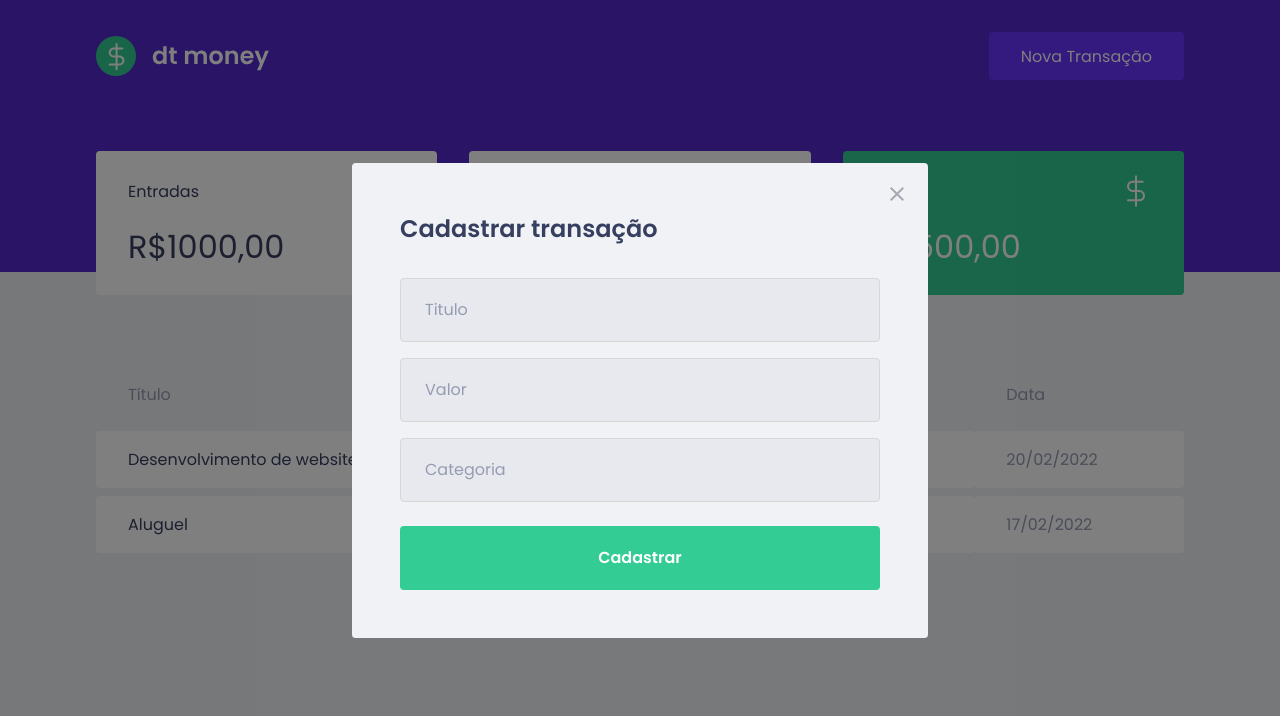
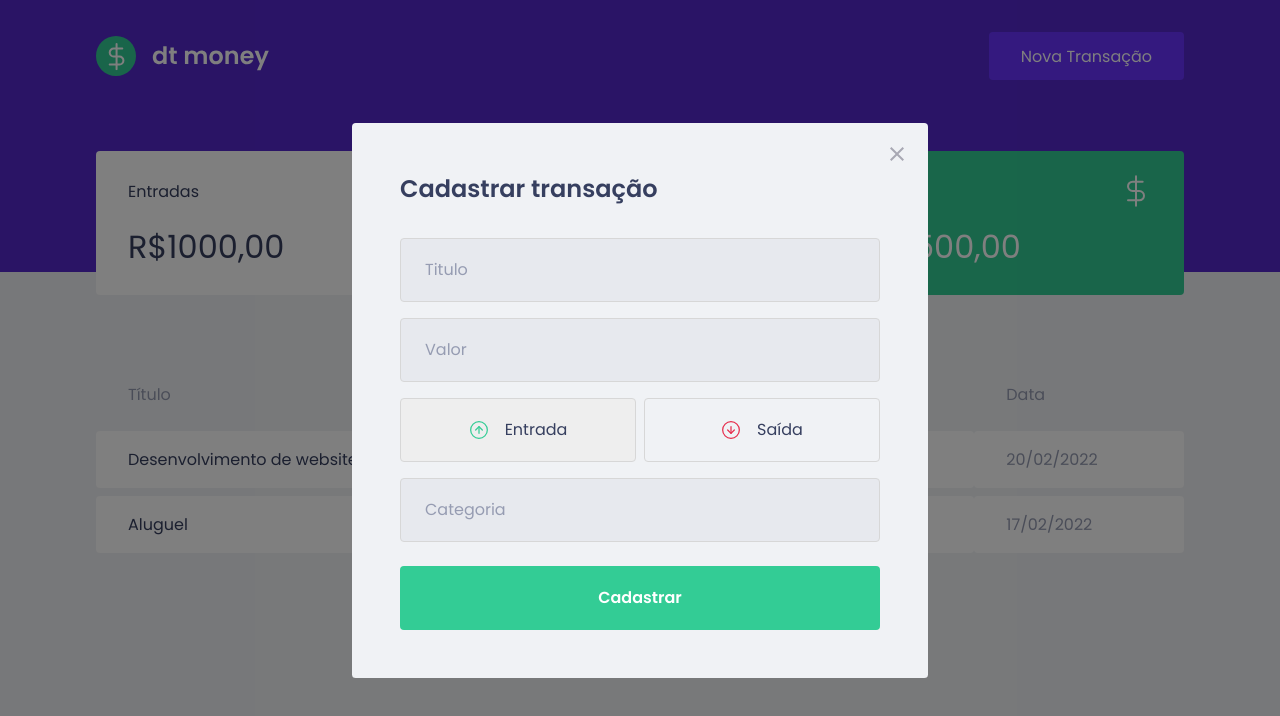
Before and after one commit to ThallesLana/dtmoney, a React (Create React App) app: page / in a window 1280 px wide. Both pictures are taken after a click on the button "Nova Transação". Shown: the top 716 px of the page. Built offline with nearby package versions, Linux system fonts and the light colour scheme; no server answers; what miragejs would draw is missing.

Commit message:
adicionando funcionalidades aos botões

```diff
--- a/package.json
+++ b/package.json
@@ -5,6 +5,7 @@
   "dependencies": {
     "axios": "^0.26.1",
     "miragejs": "^0.1.43",
+    "polished": "^4.2.1",
     "react": "^17.0.2",
     "react-dom": "^17.0.2",
     "react-modal": "^3.14.4",
--- a/src/components/newTransactionModal/index.tsx
+++ b/src/components/newTransactionModal/index.tsx
@@ -1,6 +1,9 @@
 import Modal from "react-modal";
 import closeImg from "../../assets/Fechar.svg";
-import { Container } from './styles';
+import incomeImg from "../../assets/Entradas.svg";
+import outcomeImg from "../../assets/Saídas.svg";
+import { Container, TransactionTypeContainer, RadioBox } from './styles';
+import { useState } from "react";
 
 interface NewTransactionModalProps {
     isOpen: boolean;
@@ -8,6 +11,9 @@
 }
 
 export function NewTransactionModal({isOpen, onRequestClose} : NewTransactionModalProps) {
+
+    const [type, setType] = useState('deposit');
+
     return (
         <Modal
             isOpen={isOpen}
@@ -24,8 +30,23 @@
                 <h2>Cadastrar transação</h2>
 
                 <input placeholder="Titulo" />
+
                 <input placeholder="Valor" type="number" />
+
+                <TransactionTypeContainer>
+                    <RadioBox type="button" onClick={() => {setType('deposit'); }} isActive={type === 'deposit'}>
+                        <img src={incomeImg} alt="Entrada"/>
+                        <span>Entrada</span>
+                    </RadioBox>
+
+                    <RadioBox type="button" onClick={() => {setType('withdraw'); }} isActive={type === 'withdraw'}>
+                        <img src={outcomeImg} alt="Saída"/>
+                        <span>Saída</span>
+                    </RadioBox>
+                </TransactionTypeContainer>
+
                 <input placeholder="Categoria" />
+
                 <button type="submit">Cadastrar</button>
             </Container>
         </Modal>
--- a/src/components/newTransactionModal/styles.ts
+++ b/src/components/newTransactionModal/styles.ts
@@ -1,4 +1,5 @@
 import styled from "styled-components";
+import { darken } from "polished";
 
 export const Container = styled.form`
     h2 {
@@ -47,3 +48,45 @@
         }
     }
 `;
+
+
+export const TransactionTypeContainer = styled.div `
+    margin: 1rem 0;
+    display: grid;
+    grid-template-columns: 1fr 1fr;
+    gap: 0.5rem;
+`;
+
+interface RadioBoxProps {
+    isActive: boolean;
+}
+
+export const RadioBox = styled.button<RadioBoxProps>`
+    height: 4rem;
+    border: 1px solid var(--input-border);
+    border-radius: 0.25rem;
+
+    background: ${(props) => props.isActive ? '#eee' : 'transparent'};
+
+    display: flex;
+    align-items: center;
+    justify-content: center;
+
+    transition: border-color 0.2s;
+
+    &:hover {
+        border-color: ${darken(0.1, '#d7d7d7')};
+    }
+
+    img {
+        width: 20px;
+        height: 20px;
+    }
+
+    span {
+        display: inline-block;
+        margin-left: 1rem;
+        font-size: 1rem;
+        color: var(--text-title);
+    }
+`;
```
Also changed, not shown: 1 other file (tests, documents, lock files or other folders).
